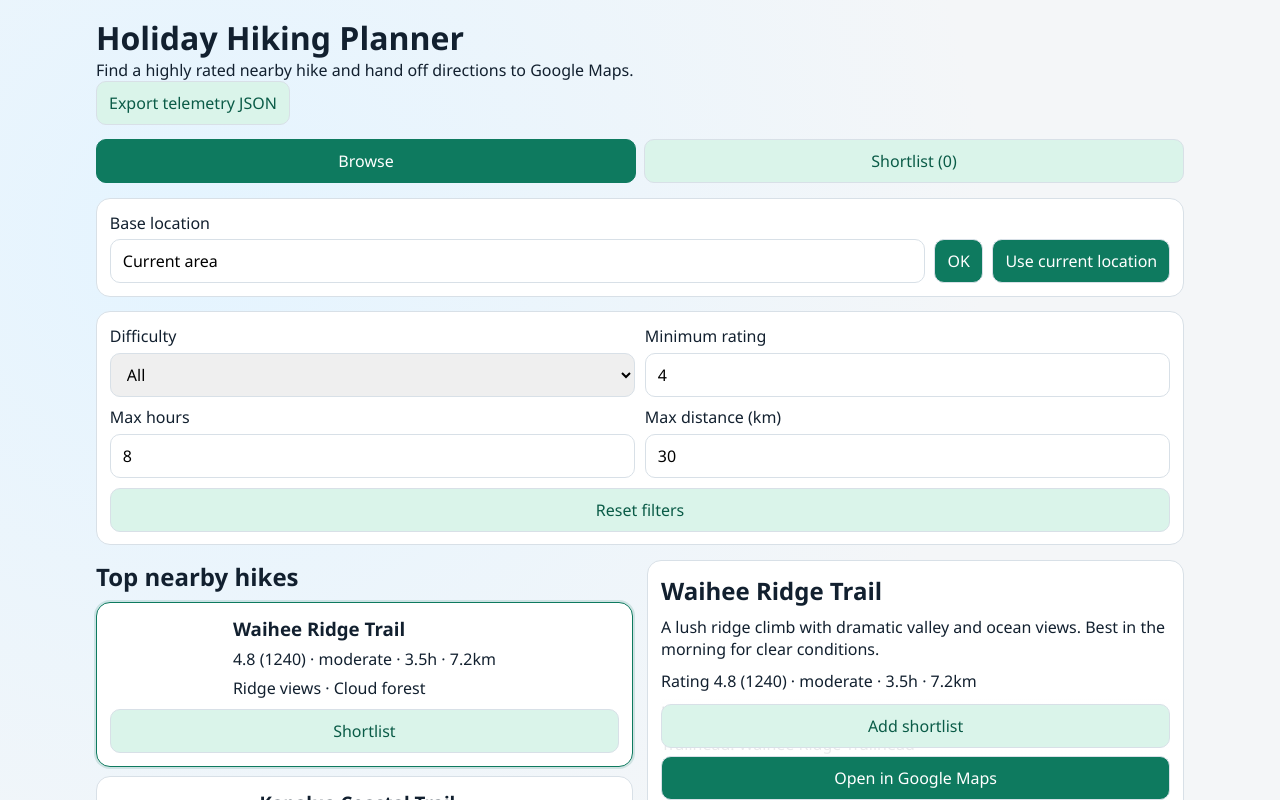
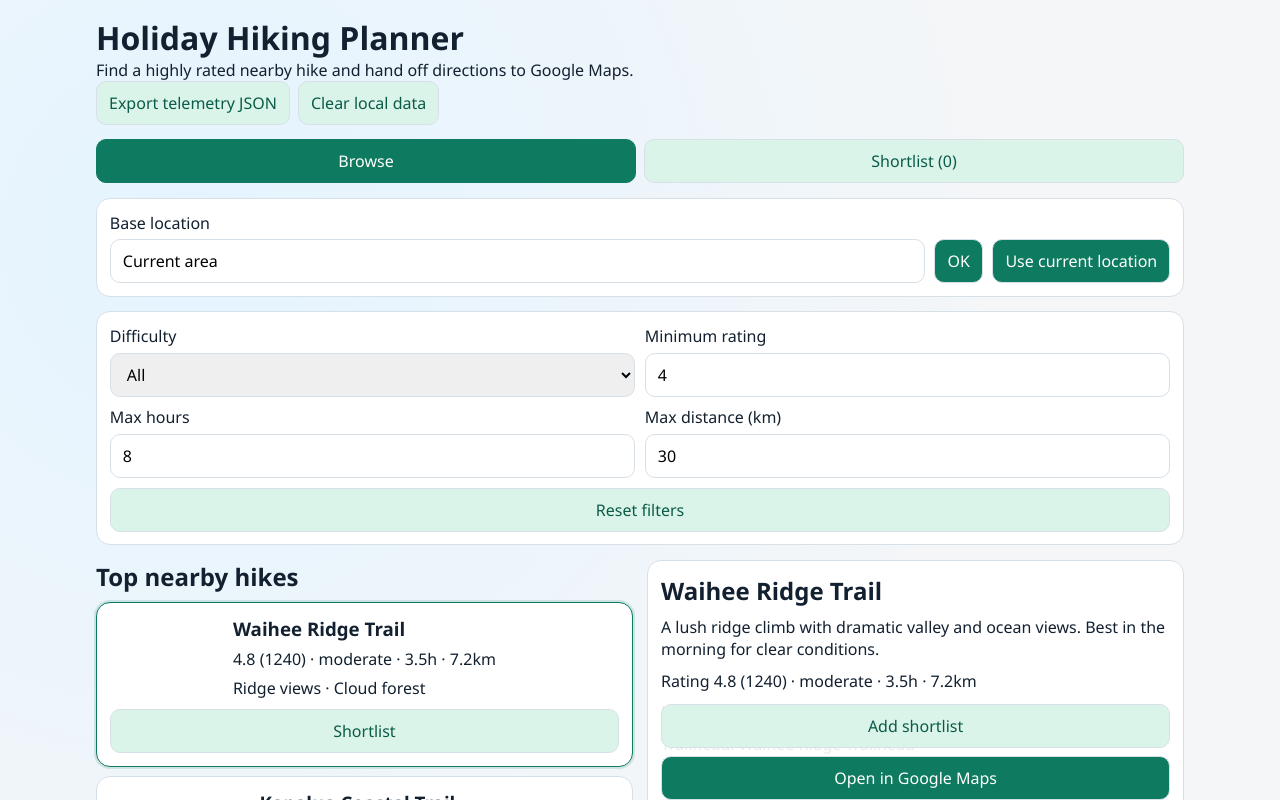
Before and after one commit to hcosh/HikeFinder, a React (Vite) app in the folder app/: page / in a window 1280 px wide. Shown: the top 800 px of the page. Built offline with nearby package versions, Linux system fonts and the light colour scheme.

Commit message:
Add clear local data action and shortlist store tests

```diff
--- a/app/src/App.tsx
+++ b/app/src/App.tsx
@@ -5,16 +5,22 @@ import HikeCard from "./components/HikeCard";
 import HikeDetail from "./components/HikeDetail";
 import { defaultHikeProvider } from "./data/providers";
 import { useGeolocation } from "./hooks/useGeolocation";
-import { downloadTelemetryEvents, getTelemetryEvents, trackEvent } from "./lib/telemetry";
+import {
+  clearTelemetryEvents,
+  downloadTelemetryEvents,
+  getTelemetryEvents,
+  trackEvent
+} from "./lib/telemetry";
 import { filterAndSortHikes } from "./lib/filterHikes";
 import {
+  clearAppState,
   getActiveTab,
   getSavedBaseLocation,
   setActiveTab,
   setSavedBaseLocation,
   type ActiveTab
 } from "./lib/appStateStore";
-import { getShortlist, setShortlist } from "./lib/shortlistStore";
+import { clearShortlist, getShortlist, setShortlist } from "./lib/shortlistStore";
 import type { BaseLocation, Hike, HikeFilters } from "./types";
 
 const defaultFilters: HikeFilters = {
@@ -35,6 +41,7 @@ function App() {
   const [selectedHikeId, setSelectedHikeId] = useState<string>("");
   const [shortlist, setShortlistState] = useState<string[]>([]);
   const [activeTab, setActiveTabState] = useState<ActiveTab>(getActiveTab());
+  const [statusMessage, setStatusMessage] = useState("");
   const { coords, error, loading, requestLocation } = useGeolocation();
 
   useEffect(() => {
@@ -131,6 +138,25 @@ function App() {
     const eventCount = getTelemetryEvents().length;
     const success = downloadTelemetryEvents();
     trackEvent("telemetry_exported", { success, eventCount });
+    setStatusMessage(success ? "Telemetry export downloaded." : "Unable to export telemetry.");
+  };
+
+  const clearAllLocalData = () => {
+    const confirmed = window.confirm("Clear all local app data on this device?");
+    if (!confirmed) {
+      return;
+    }
+
+    clearAppState();
+    clearShortlist();
+    clearTelemetryEvents();
+
+    setBaseLocation({ label: "Current area" });
+    setShortlistState([]);
+    setActiveTabState("browse");
+    setFilters(defaultFilters);
+    setSelectedHikeId("");
+    setStatusMessage("Local data cleared.");
   };
 
   return (
@@ -138,9 +164,15 @@ function App() {
       <header>
         <h1>Holiday Hiking Planner</h1>
         <p>Find a highly rated nearby hike and hand off directions to Google Maps.</p>
-        <button type="button" className="secondary" onClick={exportTelemetry}>
-          Export telemetry JSON
-        </button>
+        <div className="header-actions">
+          <button type="button" className="secondary" onClick={exportTelemetry}>
+            Export telemetry JSON
+          </button>
+          <button type="button" className="secondary" onClick={clearAllLocalData}>
+            Clear local data
+          </button>
+        </div>
+        {statusMessage && <p className="status-note">{statusMessage}</p>}
       </header>
 
       <section className="tab-row" aria-label="Planner sections">
--- a/app/src/lib/shortlistStore.ts
+++ b/app/src/lib/shortlistStore.ts
@@ -16,3 +16,7 @@ export function getShortlist(): string[] {
 export function setShortlist(ids: string[]): void {
   localStorage.setItem(SHORTLIST_KEY, JSON.stringify(ids));
 }
+
+export function clearShortlist(): void {
+  localStorage.removeItem(SHORTLIST_KEY);
+}
--- a/app/src/styles.css
+++ b/app/src/styles.css
@@ -48,6 +48,12 @@ p {
   display: grid;
   grid-template-columns: 1fr 1fr;
   gap: 0.5rem;
+}
+
+.header-actions {
+  display: flex;
+  gap: 0.5rem;
+  flex-wrap: wrap;
 }
 
 .tab-active {
```
Also changed, not shown: 1 other file (tests, documents, lock files or other folders).
